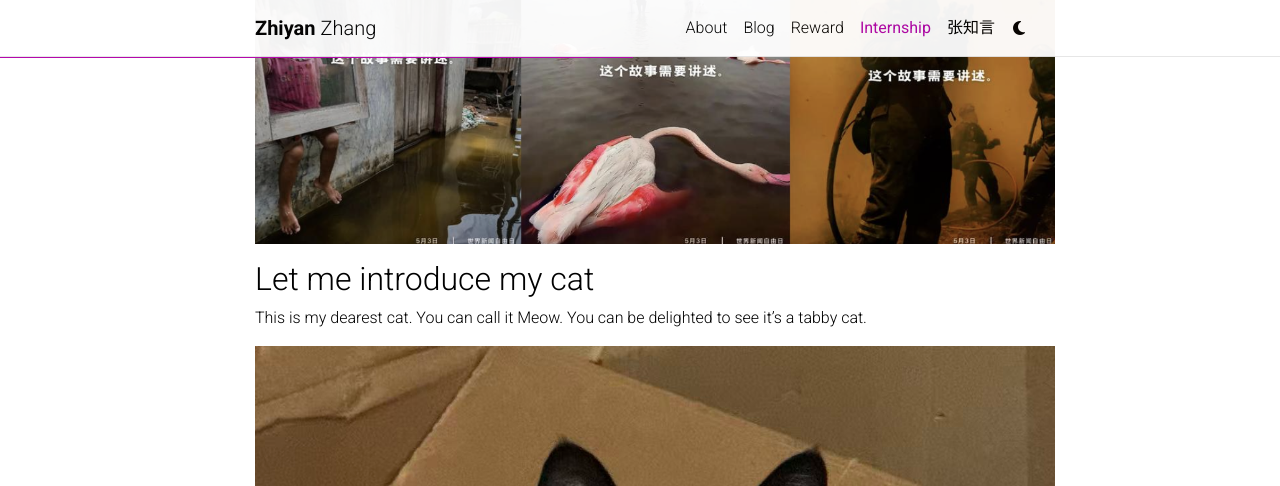
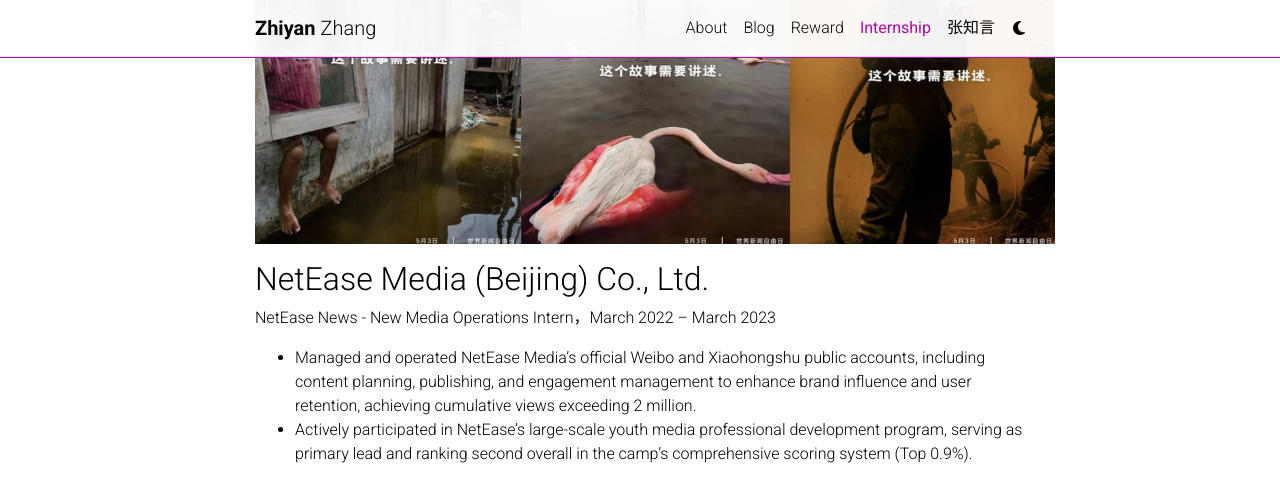
Before and after one commit to Zhangzhiyan1030/Zhangzhiyan1030.github.io, a Jekyll site: the page built from _pages/teaching.md, in a window 1280 px wide and 1400 px high, scrolled down 1018 px. Shown: the top 486 px of the window. Built offline with Jekyll 4.4.1, drawn with Linux system fonts in a browser that asks for light colours; comment, search, counter and statistics services are not loaded; a style sheet for code colours, icons or effects is not loaded; some of the changed text lies outside the part shown; grey boxes are pictures that could not be loaded.

Commit message:
Update teaching.md

```diff
--- a/_pages/teaching.md
+++ b/_pages/teaching.md
@@ -26,18 +26,12 @@
 <img src="/assets/img/11.png" align = "middle" width = "800px">
 
 
-## Let me introduce my cat
+## NetEase Media (Beijing) Co., Ltd.
 
+NetEase News - New Media Operations Intern，March 2022 – March 2023
 
-This is my dearest cat. You can call it Meow. You can be delighted to see it's a tabby cat.
-
-<img src="/assets/img/Meow1.jpg" align = "middle" width = "800px">
-
-If you're going to keep a cat, you need to be prepared to wrestle with it. That means you must have a strong body, a resilient spirit, and an unyielding character. So get to work, kid—get to work.
-
-<img src="/assets/img/Meow2.jpg" align = "middle" width = "800px">
-
-But if you're looking for some free cat-petting opportunities, head over to the School of Journalism and Communication at Nanjing University. It's home to the most beautiful cats on the entire Nanjing University campus. You're sure to have a great time. And don't forget to bring some cat treats or freeze-dried snacks!
+- Managed and operated NetEase Media's official Weibo and Xiaohongshu public accounts, including content planning, publishing, and engagement management to enhance brand influence and user retention, achieving cumulative views exceeding 2 million.
+- Actively participated in NetEase's large-scale youth media professional development program, serving as primary lead and ranking second overall in the camp's comprehensive scoring system (Top 0.9%).
 
 
 <br>
```
